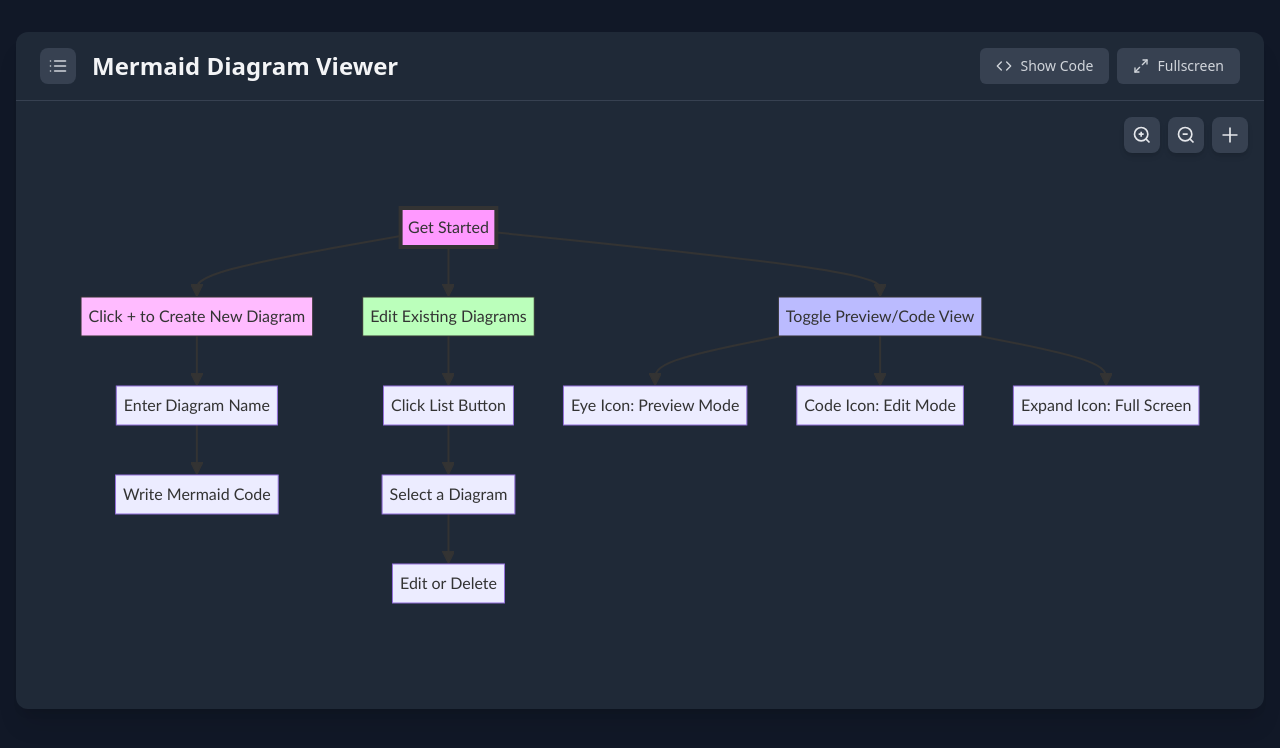
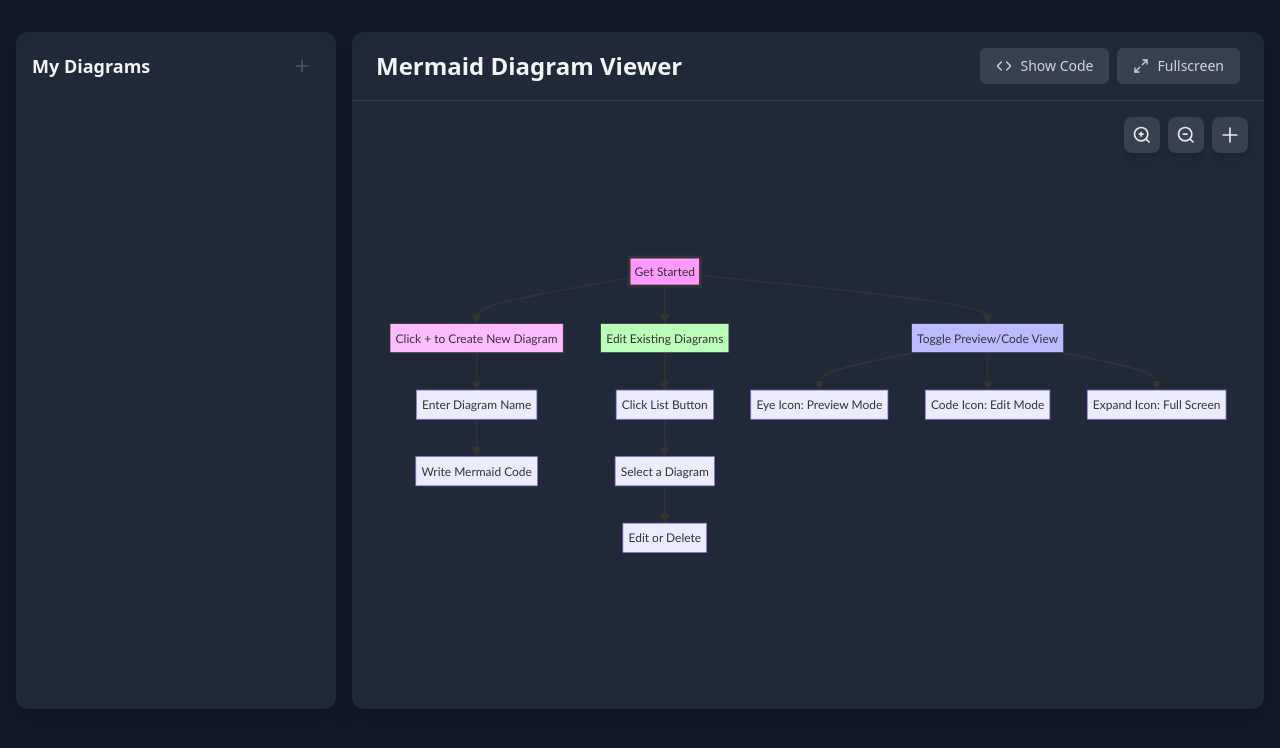
Before and after one commit to mamertofabian/mermaid-diagram-editor, a React (Vite) app: page / in a window 1280 px wide. Shown: the top 748 px of the page. Built offline with nearby package versions, Linux system fonts and the light colour scheme.

Commit message:
feat: Show sidebar by default on application load

```diff
--- a/src/App.tsx
+++ b/src/App.tsx
@@ -37,7 +37,7 @@ function App() {
   const [currentDiagram, setCurrentDiagram] = useState<Diagram>(DEFAULT_DIAGRAM);
   const [isPreview, setIsPreview] = useState(true);
   const [isFullScreen, setIsFullScreen] = useState(false);
-  const [showSidebar, setShowSidebar] = useState(false);
+  const [showSidebar, setShowSidebar] = useState(true);
 
   useEffect(() => {
     const stored = diagramStorage.getAllDiagrams();
```
